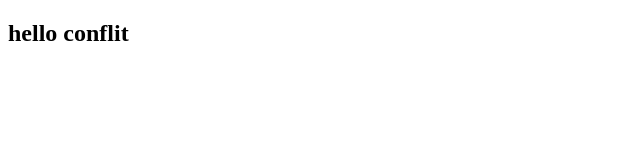
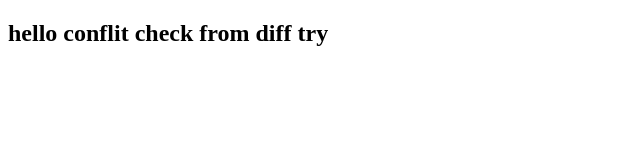
Before and after one commit to 1mohmadzaid/practice-git, a plain HTML site: page hey.html in a window 1280 px wide. Shown: the whole page, without its empty margins (0-640 px from the left). Drawn offline with Linux system fonts and the light colour scheme.

Commit message:
diff try

```diff
--- a/hey.html
+++ b/hey.html
@@ -7,6 +7,6 @@
 </head>
 <body>
 
-	<h2>  hello conflit </h2>
+	<h2>  hello conflit check from diff try </h2>
 </body>
 </html>
```
